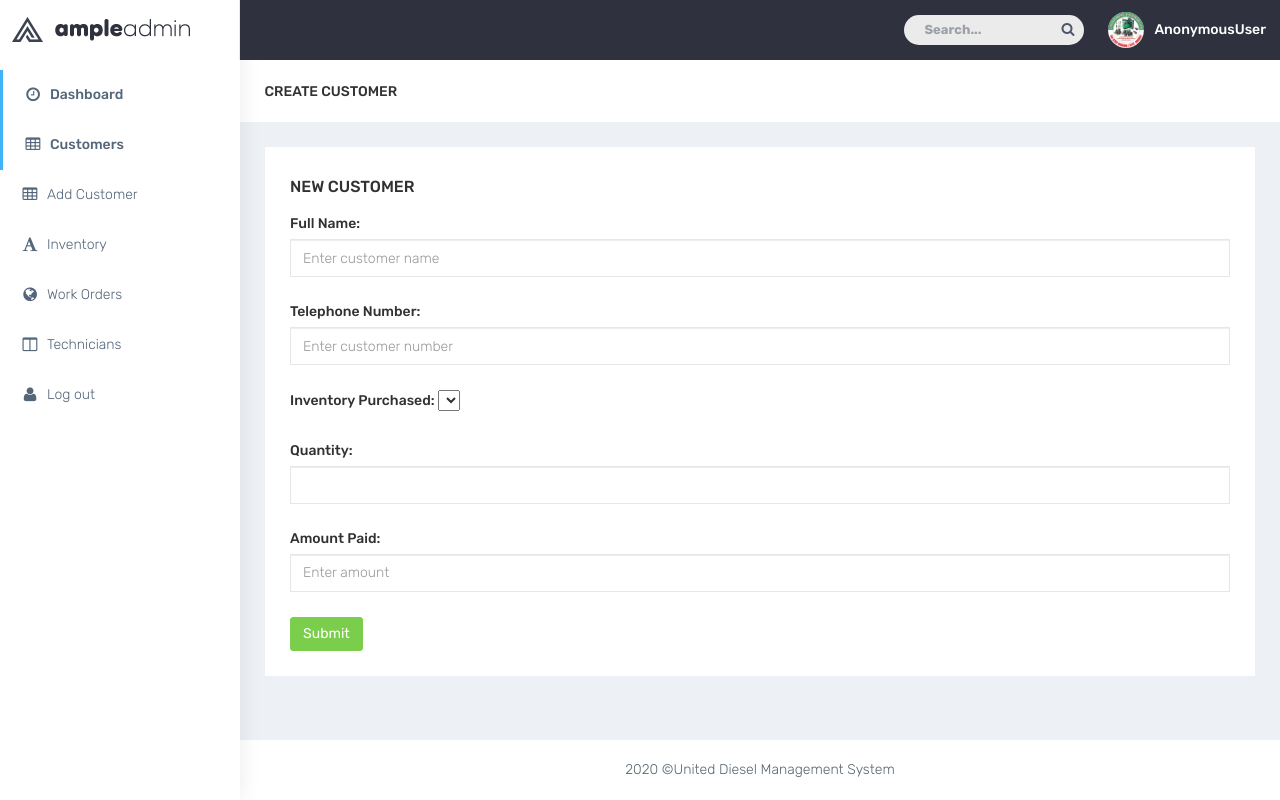
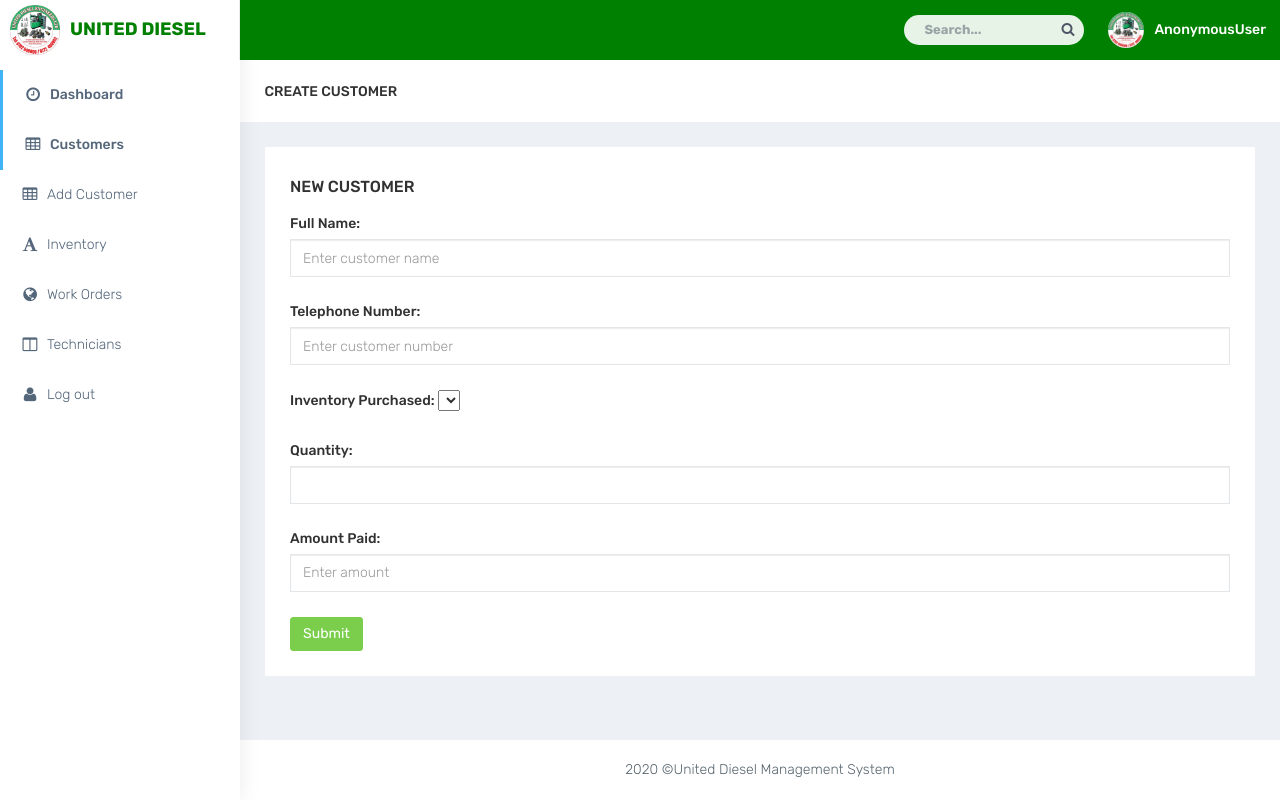
Before and after one commit to jkinathan/hardware, a Django app: page /autocompleter in a window 1280 px wide. Run offline with Django 3.2, Linux system fonts and the light colour scheme; lists and menus that the app fills with data are empty; some libraries are stand-ins or nearby versions.

```diff
--- a/myhardware/hard/models.py
+++ b/myhardware/hard/models.py
@@ -76,7 +76,6 @@ class Technician(models.Model):
 class Customer(models.Model):
     name = models.CharField(max_length=100)
     number = models.CharField(max_length=15)
-
     inventory_purchased = models.ForeignKey(Inventory, on_delete=models.CASCADE)
     quantity = models.IntegerField(default=1,null=False)
     amount = models.CharField(max_length=100)
--- a/myhardware/hard/views.py
+++ b/myhardware/hard/views.py
@@ -20,7 +20,8 @@ def Autoguy(request):
 
 @login_required
 def index(request):
-    customers = Customer.objects.filter(addedby=request.user).values()
+    customers = Customer.objects.filter(addedby=request.user) | Customer.objects.filter(addedby=request.user)
+    # print(customers)
     customercount = Customer.objects.all().count()
     inventcount = Inventory.objects.all().count()
     workordercount = Workorder.objects.all().count()
--- a/myhardware/templates/account/nav.html
+++ b/myhardware/templates/account/nav.html
@@ -25,7 +25,7 @@
         <!-- ============================================================== -->
         <!-- Topbar header - style you can find in pages.scss -->
         <!-- ============================================================== -->
-        <nav class="navbar navbar-default navbar-static-top m-b-0">
+        <nav class="navbar navbar-default navbar-static-top m-b-0" style="background: green;">
 
         </nav>
         <!-- ============================================================== -->
--- a/myhardware/templates/base.html
+++ b/myhardware/templates/base.html
@@ -58,23 +58,20 @@
         <!-- Topbar header - style you can find in pages.scss -->
         <!-- ============================================================== -->
         <nav class="navbar navbar-default navbar-static-top m-b-0">
-            <div class="navbar-header">
+            <div class="navbar-header" style="background: green;">
                 <div class="top-left-part">
                     <!-- Logo -->
-                    <a class="logo" href="dashboard.html">
+                    <a class="logo" href="/">
                         <!-- Logo icon image, you can use font-icon also -->
                         <b>
                             <!--This is dark logo icon-->
-                            <img src="{% static 'plugins/images/admin-logo.png' %}" alt="home" class="dark-logo" />
+                            {% comment %} <img src="{% static 'plugins/images/admin-logo.png' %}" alt="home" class="dark-logo" /> {% endcomment %}
                             <!--This is light logo icon-->
-                            <img src="{% static 'plugins/images/admin-logo-dark.png' %}" alt="home" class="light-logo" />
+                            <img src="{% static 'images/hardwarelogo.jpg' %}" alt="home" class="light-logo" style="height:50px;" />
                         </b>
                         <!-- Logo text image you can use text also -->
-                        <span class="hidden-xs">
-                            <!--This is dark logo text-->
-                            <img src="{% static 'plugins/images/admin-text.png' %}" alt="home" class="dark-logo" />
-                            <!--This is light logo text-->
-                            <img src="{% static 'plugins/images/admin-text-dark.png' %}" alt="home" class="light-logo" />
+                        <span style="color: green;font-weight: bold;">
+                            United Diesel
                         </span>
                     </a>
                 </div>
@@ -107,7 +104,7 @@
         <div class="navbar-default sidebar" role="navigation">
             <div class="sidebar-nav slimscrollsidebar">
                 <div class="sidebar-head">
-                    <h3><span class="fa-fw open-close"><i class="ti-close ti-menu"></i></span> <span class="hide-menu">Navigation</span></h3>
+                    <h3><span class="fa-fw open-close"><i class="ti-close ti-menu"></i></span> <span class="hide-menu">UNITED DIESEL</span></h3>
                 </div>
 
                 <ul class="nav" id="side-menu">
--- a/myhardware/templates/customer.html
+++ b/myhardware/templates/customer.html
@@ -36,7 +36,7 @@
             <tr>
                 <td>{{ customer.name }}</td>
                 <td>{{ customer.number }}</td>
-                <td>{{ customer.inventory_purchased }}</td>
+                <td>{{ customer.inventory_purchased }}p</td>
                 <td>{{ customer.amount }}</td>
                 <td>{{ customer.balance }}</td>
                 <td>{{ customer.date }}</td>
```
Also changed, not shown: myhardware/templates/account/logout.html (+24 -7 lines), myhardware/db.sqlite3.
